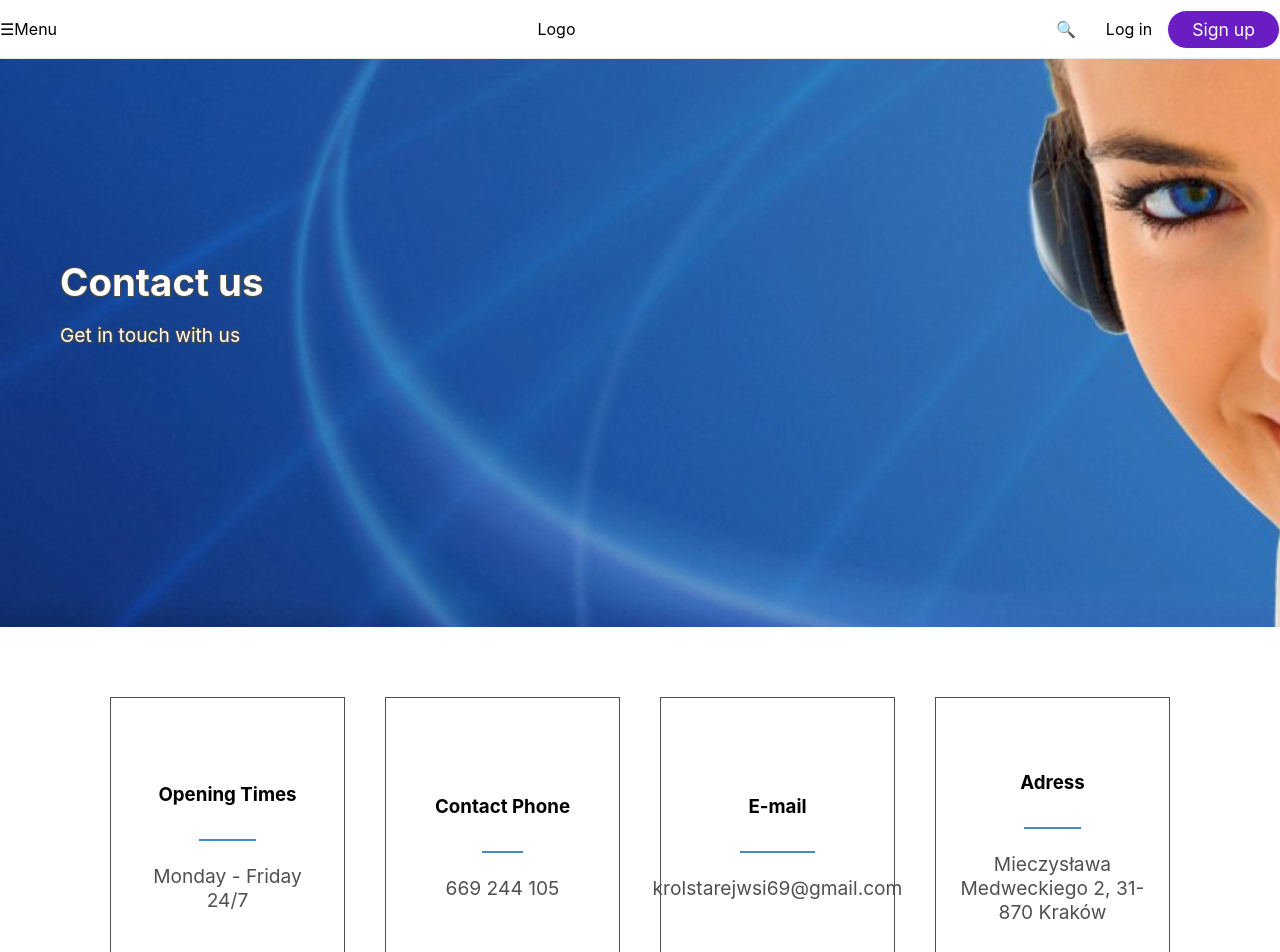
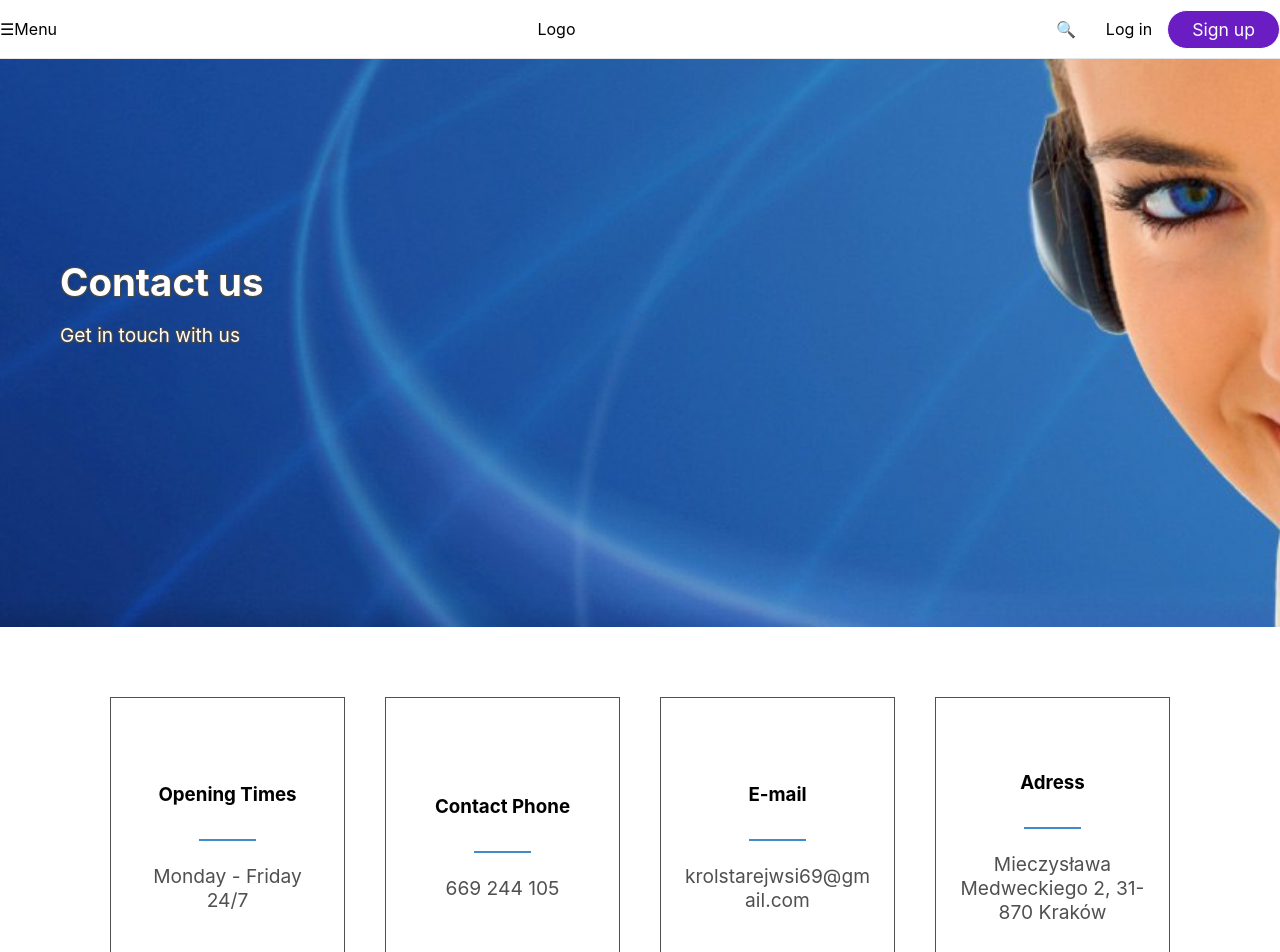
Before and after one commit to JakubDralus/authorized-car-service-center, a React (Create React App) app in the folder frontend/: page /contact in a window 1280 px wide. Shown: the top 952 px of the page. Built offline with nearby package versions, Linux system fonts and the light colour scheme.

Commit message:
AS0-83 Contact info boxes

```diff
--- a/frontend/src/pages/contact/Contact.css
+++ b/frontend/src/pages/contact/Contact.css
@@ -121,7 +121,7 @@
     color: #505050;
     margin-top: 10px;
     margin-bottom: 10px;
-
+    word-wrap: break-word;
 }
 
 @media (max-width: 767px) {
--- a/frontend/src/pages/contact/Contact.tsx
+++ b/frontend/src/pages/contact/Contact.tsx
@@ -24,7 +24,7 @@ const Contact = () => {
                                 <div className="info-box-col">
                                   <div className="info-box-col-content">
                                     <div className="info-box">
-                                      <div className="info-box--left-right-wrap">
+                                      <div className="info-box-left-right-wrap">
                                         <div className="info-box-content">
                                             <div className="info-box-content-icon">
 
@@ -57,7 +57,7 @@ const Contact = () => {
                                 <div className="info-box-col">
                                   <div className="info-box-col-content">
                                     <div className="info-box">
-                                      <div className="info-box--left-right-wrap">
+                                      <div className="info-box-left-right-wrap">
                                         <div className="info-box-content">
                                             <div className="info-box-content-icon">
 
@@ -90,7 +90,7 @@ const Contact = () => {
                                 <div className="info-box-col">
                                   <div className="info-box-col-content">
                                     <div className="info-box">
-                                      <div className="info-box--left-right-wrap">
+                                      <div className="info-box-left-right-wrap">
                                         <div className="info-box-content">
                                             <div className="info-box-content-icon">
 
@@ -106,7 +106,7 @@ const Contact = () => {
 
                                             <div className="info-box-content-text">
                                                 <div className="info-box-text">
-                                                    <p>krolstarejwsi69@gmail.com</p>
+                                                    <p> krolstarejwsi69@gmail.com</p>
                                                 </div>
                                             </div>
                                           </div>
@@ -123,7 +123,7 @@ const Contact = () => {
                                 <div className="info-box-col">
                                   <div className="info-box-col-content">
                                     <div className="info-box">
-                                      <div className="info-box--left-right-wrap">
+                                      <div className="info-box-left-right-wrap">
                                         <div className="info-box-content">
                                             <div className="info-box-content-icon">
 
```
